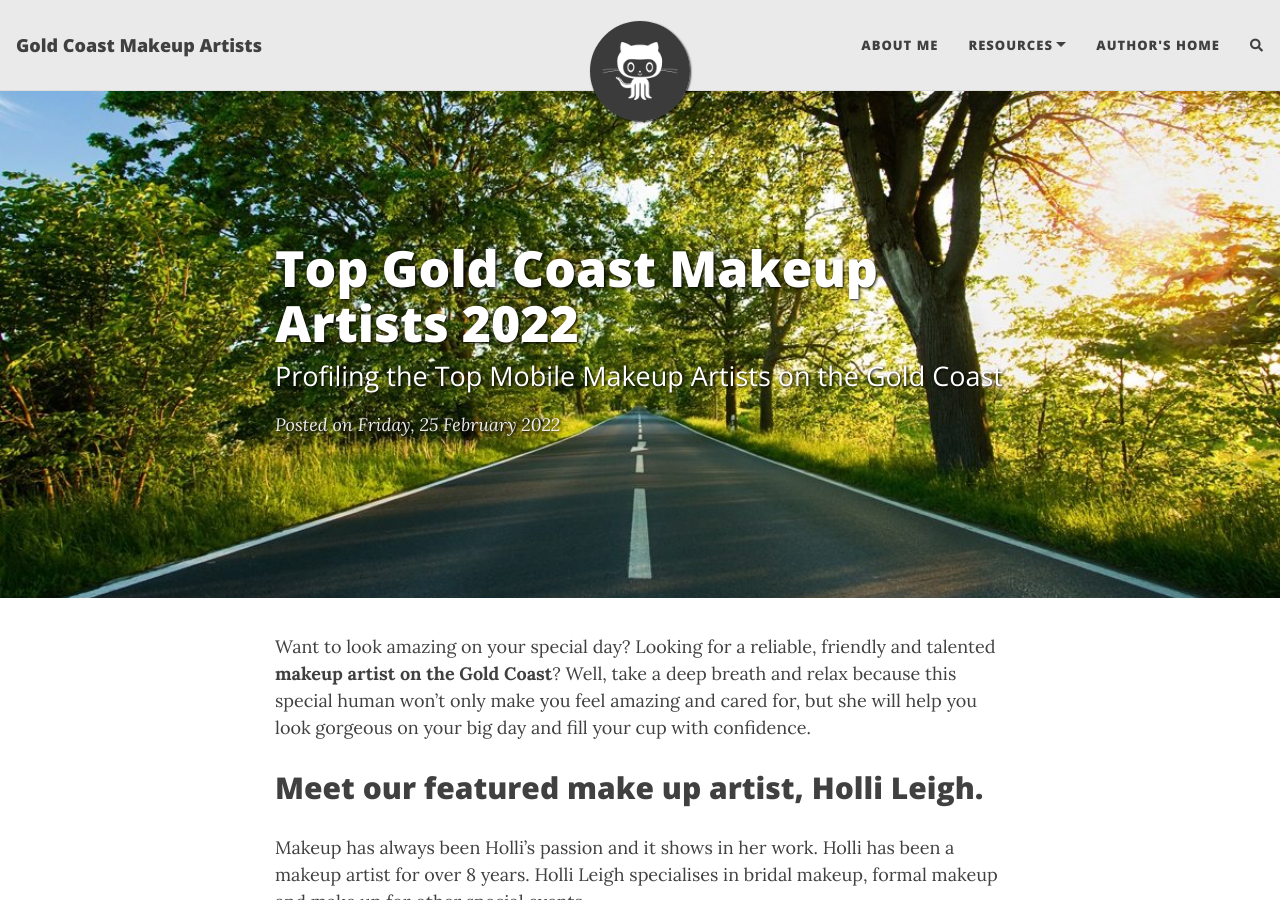
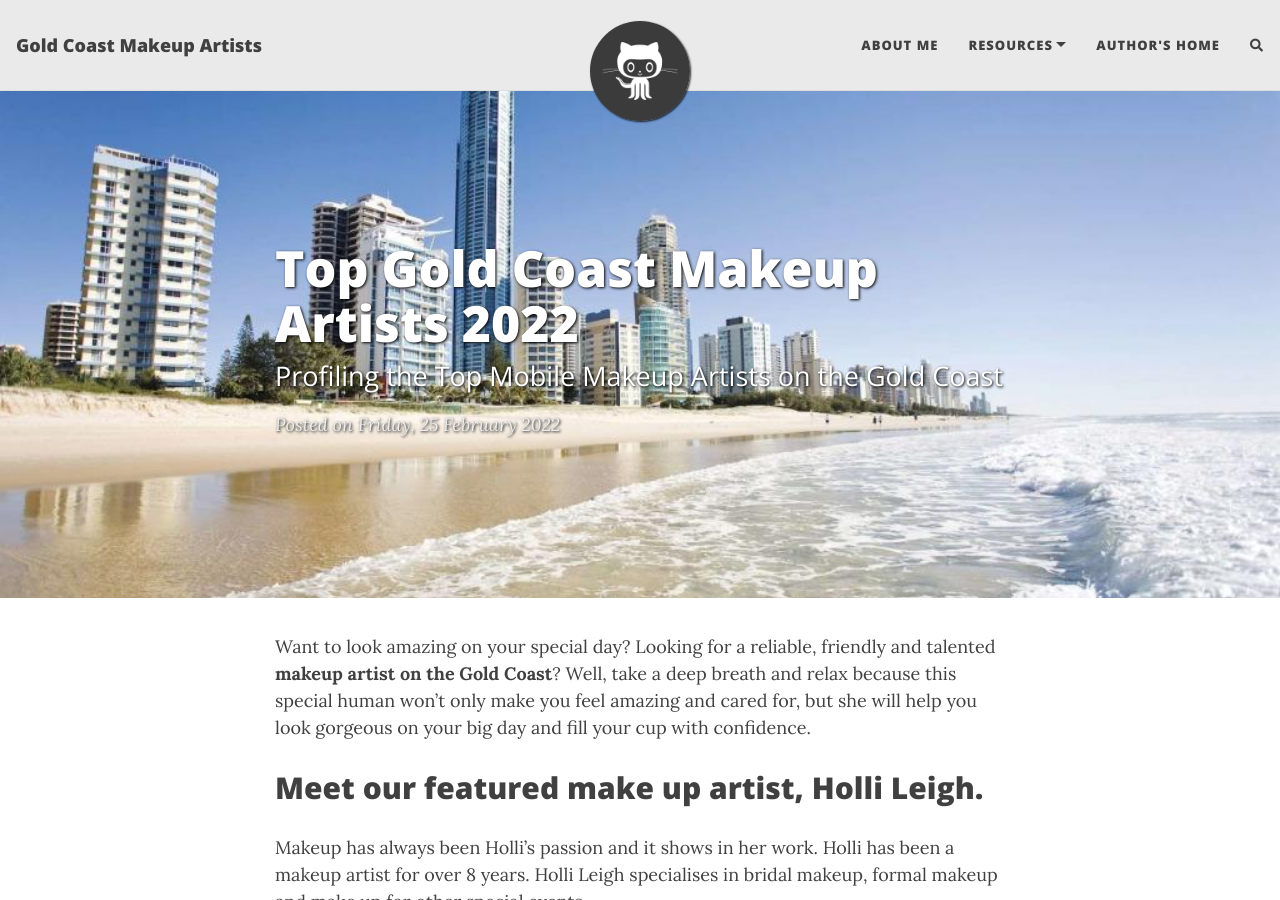
Before and after one commit to nerdflu/goldcoastmakeupartist, a Jekyll site: the page built from index.md, in a window 1280 px wide and 900 px high. Built offline with Jekyll 4.4.1, drawn with Linux system fonts in a browser that asks for light colours; nearby versions of some CDN libraries; comment, search, counter and statistics services are not loaded.

Commit message:
Update index.md

```diff
--- a/index.md
+++ b/index.md
@@ -2,7 +2,7 @@
 layout: post
 title: Top Gold Coast Makeup Artists 2022
 subtitle: Profiling the Top Mobile Makeup Artists on the Gold Coast
-cover-img: /assets/img/path.jpg
+cover-img: /assets/img/beach-88086-ws.jpg
 thumbnail-img: /assets/img/thumb.png
 share-img: /assets/img/beach-88086-ws.jpg
 tags: [makeup, artist, gold coast]
```
